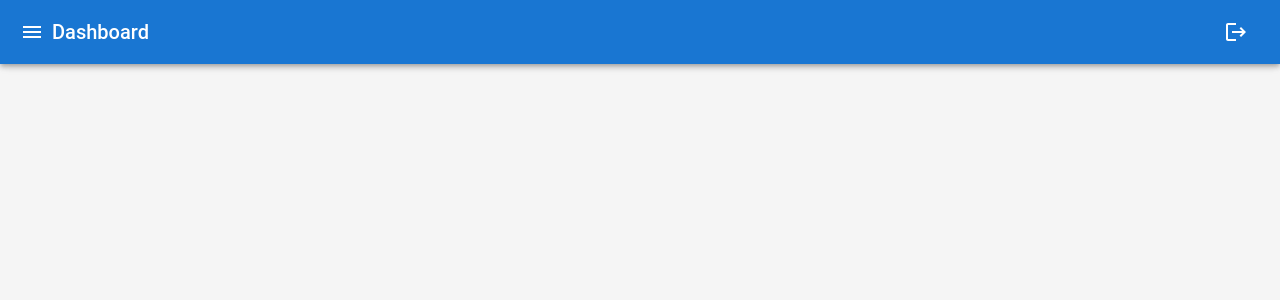
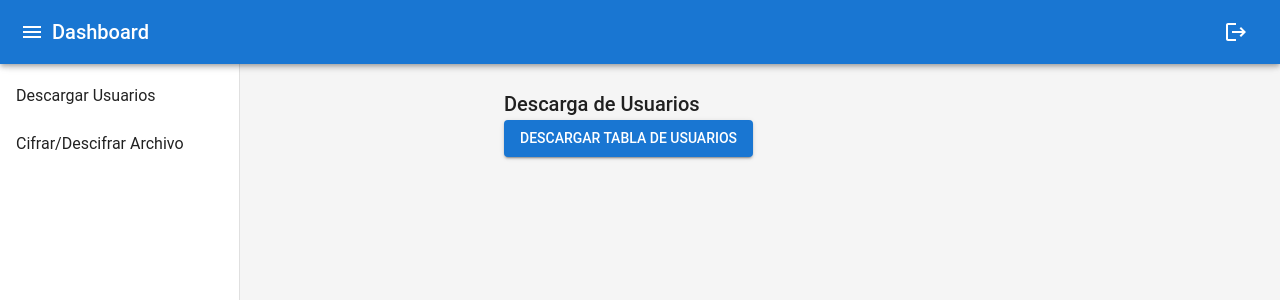
Before and after one commit to LuisGalviz/SecuritySoftwareFrontEnd, a React (Vite) app: page /dashboard in a window 1280 px wide. Shown: the top 300 px of the page. Built offline with nearby package versions, Linux system fonts and the light colour scheme; no server answers; the database is empty; sample sign-in values are in the browser's storage.

Commit message:
feat: fixed menu

```diff
--- a/src/components/Dashboard.jsx
+++ b/src/components/Dashboard.jsx
@@ -23,8 +23,9 @@ import { auth } from "../services/firebase"; // Importa la instancia de autentic
 const drawerWidth = 240; // Ancho del Drawer
 
 const Dashboard = () => {
-  const [drawerOpen, setDrawerOpen] = useState(false);
-  const [selectedOption, setSelectedOption] = useState(null);
+  // Estado del Drawer y la opción seleccionada, por defecto abiertos y con la primera opción seleccionada
+  const [drawerOpen, setDrawerOpen] = useState(true); // Drawer abierto por defecto
+  const [selectedOption, setSelectedOption] = useState("download"); // Primera opción seleccionada por defecto
   const navigate = useNavigate();
 
   const toggleDrawer = (open) => (event) => {
@@ -33,7 +34,7 @@ const Dashboard = () => {
 
   const handleMenuClick = (option) => {
     setSelectedOption(option);
-    setDrawerOpen(false);
+    setDrawerOpen(false); // Si quieres que el Drawer se cierre al seleccionar una opción, puedes dejarlo. De lo contrario, elimina esta línea.
   };
 
   // Función para manejar el cierre de sesión usando Firebase
@@ -91,12 +92,14 @@ const Dashboard = () => {
         <List>
           <ListItem
             button
-            onClick={() => handleMenuClick("download")}>
+            onClick={() => handleMenuClick("download")}
+            selected={selectedOption === "download"}>
             <ListItemText primary="Descargar Usuarios" />
           </ListItem>
           <ListItem
             button
-            onClick={() => handleMenuClick("encrypt")}>
+            onClick={() => handleMenuClick("encrypt")}
+            selected={selectedOption === "encrypt"}>
             <ListItemText primary="Cifrar/Descifrar Archivo" />
           </ListItem>
         </List>
```
